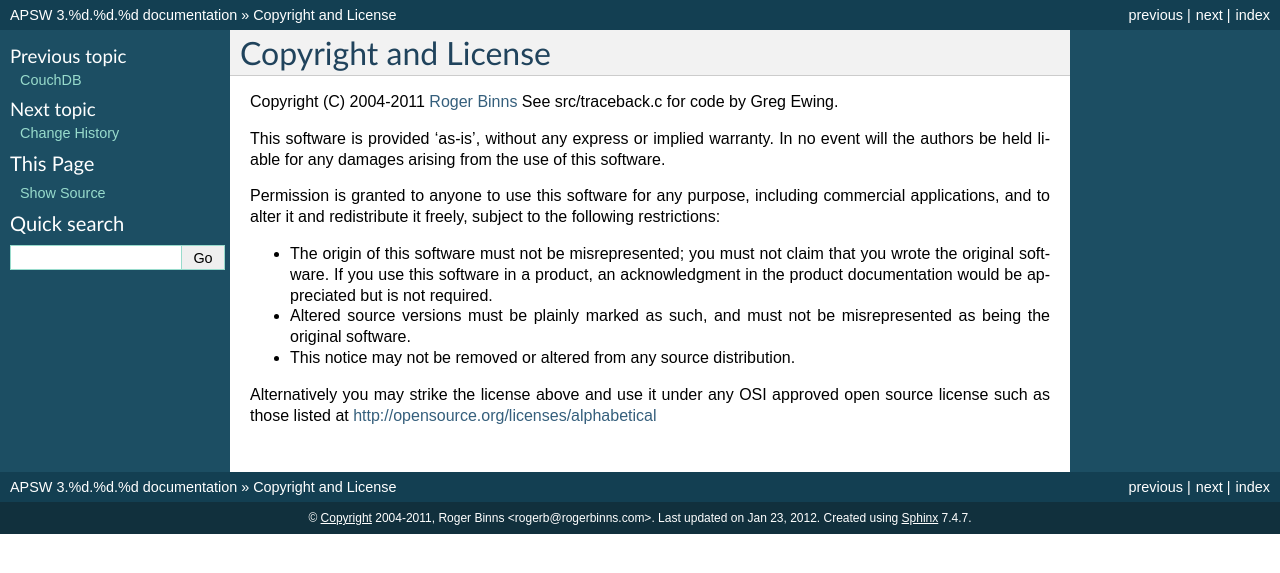
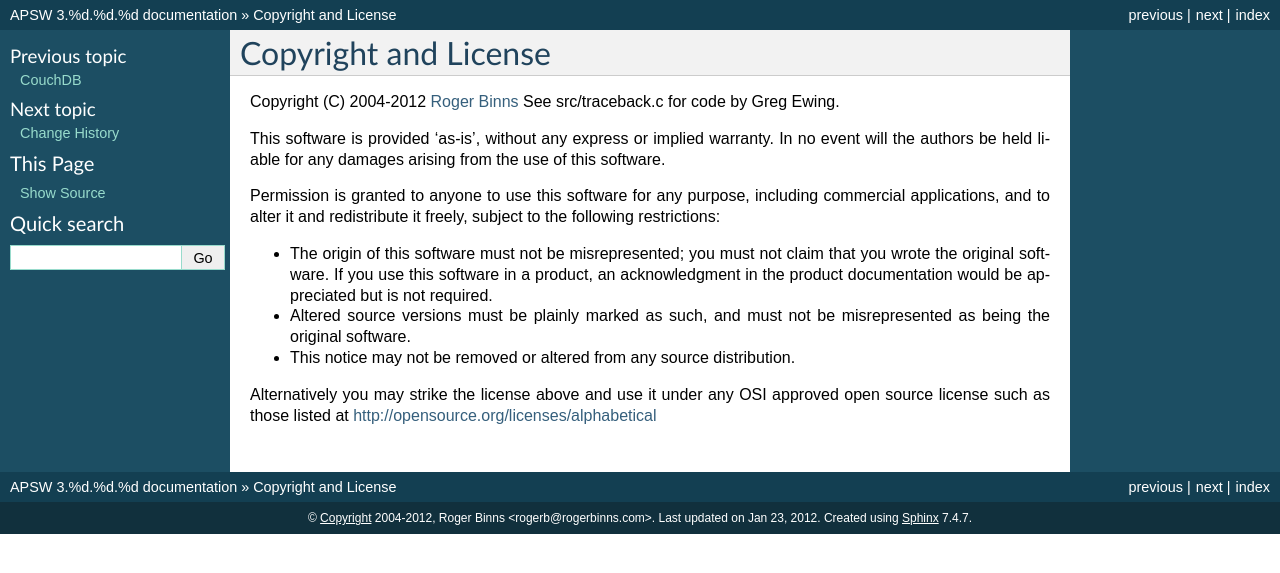
Before and after one commit to rogerbinns/apsw, a Sphinx documentation site: the page built from doc/copyright.rst, in a window 1280 px wide. Shown: the top 573 px of the page. Built offline with Sphinx 7.4.7, drawn with Linux system fonts in a browser that asks for light colours; pages that are not in the unit, such as notebooks, are missing from menus; the version number is read from the project's files by our own code.

Commit message:
It's 2012

```diff
--- a/doc/conf.py
+++ b/doc/conf.py
@@ -44,7 +44,7 @@ master_doc = 'index'
 
 # General substitutions.
 project = u'APSW'
-copyright = u'2004-2011, Roger Binns <rogerb@rogerbinns.com>'
+copyright = u'2004-2012, Roger Binns <rogerb@rogerbinns.com>'
 
 # The default replacements for |version| and |release|, also used in various
 # other places throughout the built documents.
--- a/doc/copyright.rst
+++ b/doc/copyright.rst
@@ -1,7 +1,7 @@
 Copyright and License
 =====================
 
-Copyright (C) 2004-2011 `Roger Binns <mailto:rogerb@rogerbinns.com>`_
+Copyright (C) 2004-2012 `Roger Binns <mailto:rogerb@rogerbinns.com>`_
 See src/traceback.c for code by Greg Ewing.
 
 This software is provided 'as-is', without any express or implied
```
Also changed, not shown: 1 other file.
